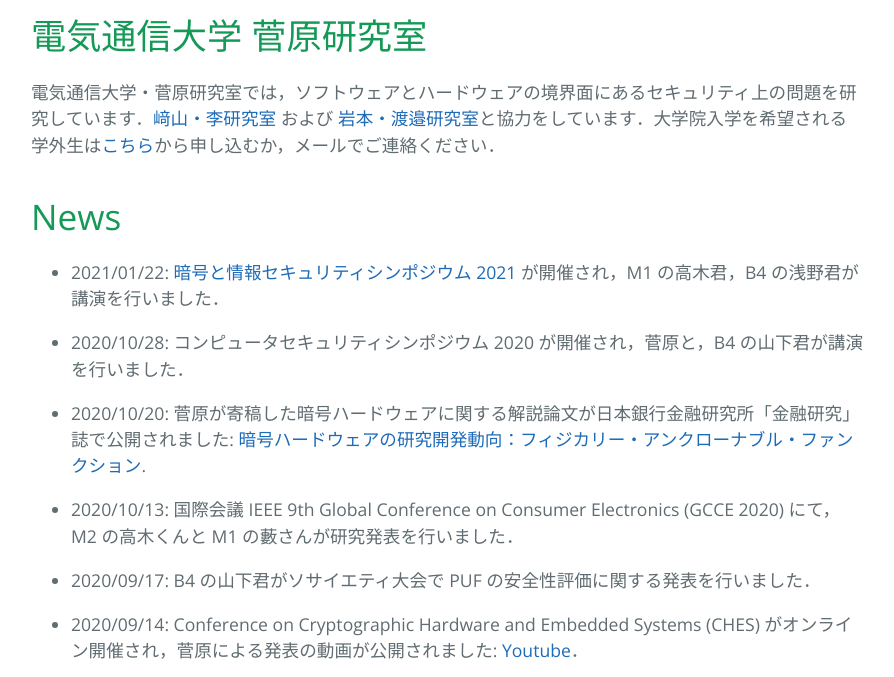
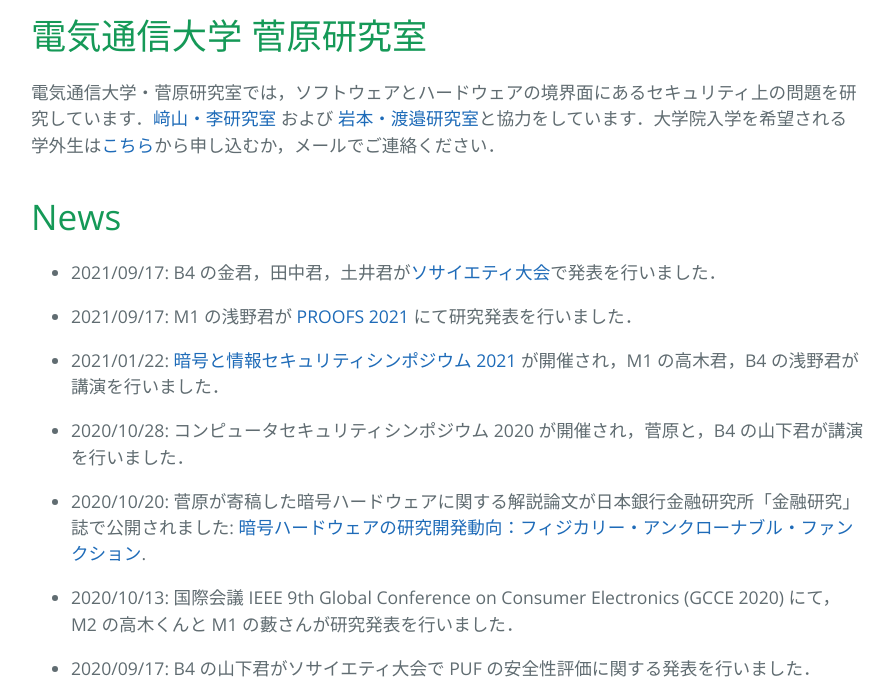
Before and after one commit to sugawara-bbbb/weblab, a Jekyll site: the page built from index.md, in a window 1280 px wide and 900 px high, scrolled down 406 px, cut to the strip 0-677 px from the top of the window. Shown: the whole strip, without its empty margins (193-1087 px from the left). Built offline with Jekyll 4.4.1, drawn with Linux system fonts in a browser that asks for light colours; our own code applies the rules of GitHub Pages for plain Markdown files.

Commit message:
update news: ソ大 and PROOFS

```diff
--- a/index.md
+++ b/index.md
@@ -7,6 +7,10 @@ layout: default
 電気通信大学・菅原研究室では，ソフトウェアとハードウェアの境界面にあるセキュリティ上の問題を研究しています．[﨑山・李研究室](http://sakiyama-lab.jp/) および [岩本・渡邉研究室](https://iw-lab.jp)と協力をしています．大学院入学を希望される学外生は[こちら](https://www.uec.ac.jp/admission/open-graduate/tour.html)から申し込むか，メールでご連絡ください．
 
 # News
+
+- 2021/09/17: B4 の金君，田中君，土井君が[ソサイエティ大会](http://www.ieice-taikai.jp/2021society/jpn/)で発表を行いました．
+
+- 2021/09/17: M1 の浅野君が [PROOFS 2021](http://www.proofs-workshop.org/2021/) にて研究発表を行いました．
 
 - 2021/01/22: [暗号と情報セキュリティシンポジウム 2021](https://www.iwsec.org/scis/2021/) が開催され，M1 の高木君，B4 の浅野君が講演を行いました．
 
```
